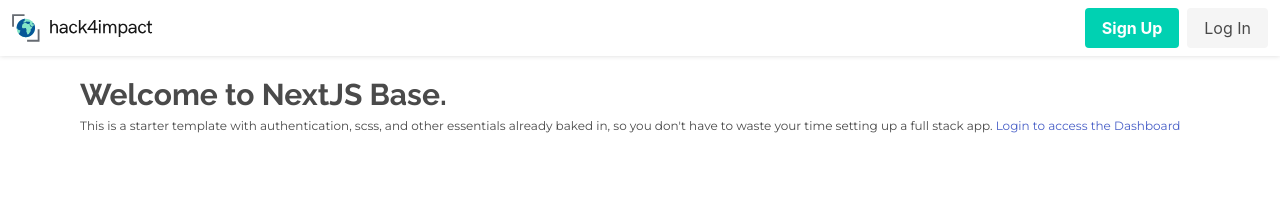
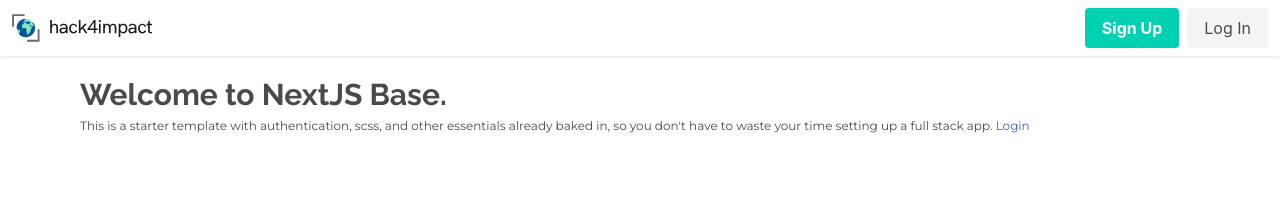
Before and after one commit to hack4impact/nextjs-base, a Next.js app: page / in a window 1280 px wide. Shown: the top 208 px of the page. Built offline with nearby package versions, Linux system fonts and the light colour scheme; no server answers.

Commit message:
not a permanent redirect

```diff
--- a/pages/dashboard/index.js
+++ b/pages/dashboard/index.js
@@ -17,7 +17,7 @@
         return {
             redirect: {
                 destination: "/auth/login",
-                permanent: true
+                permanent: false
             }
         }
     } else {
--- a/pages/index.js
+++ b/pages/index.js
@@ -13,7 +13,7 @@
             This is a starter template with authentication, scss, and other essentials already baked in,
             so you don't have to waste your time setting up a full stack app.
             {
-                session ? <Link href="/dashboard"> Access your dashboard </Link> : <Link href="/auth/login"> Login to access the Dashboard </Link>
+                session ? <Link href="/dashboard"> Access your dashboard </Link> : <Link href="/auth/login"> Login </Link>
             }
         </p>
       </Wrapper>
```
